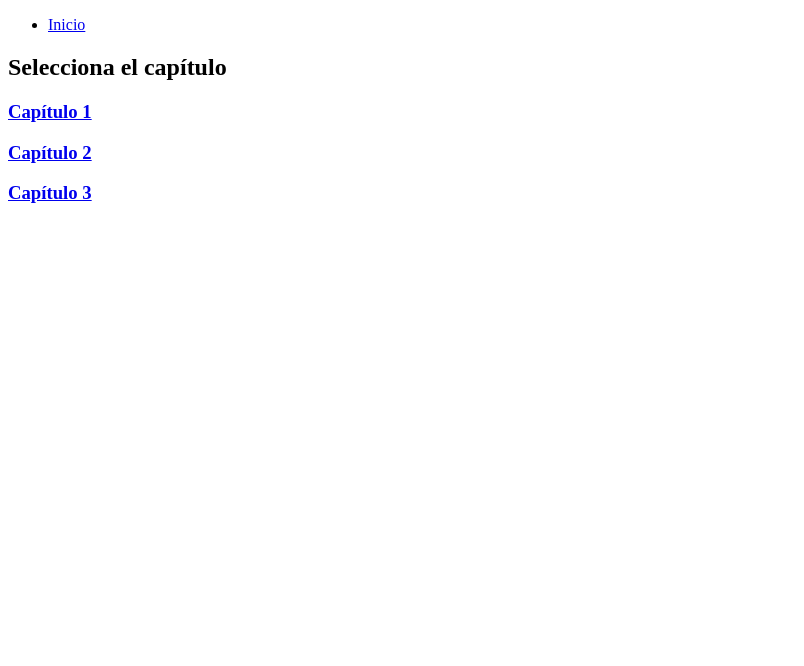
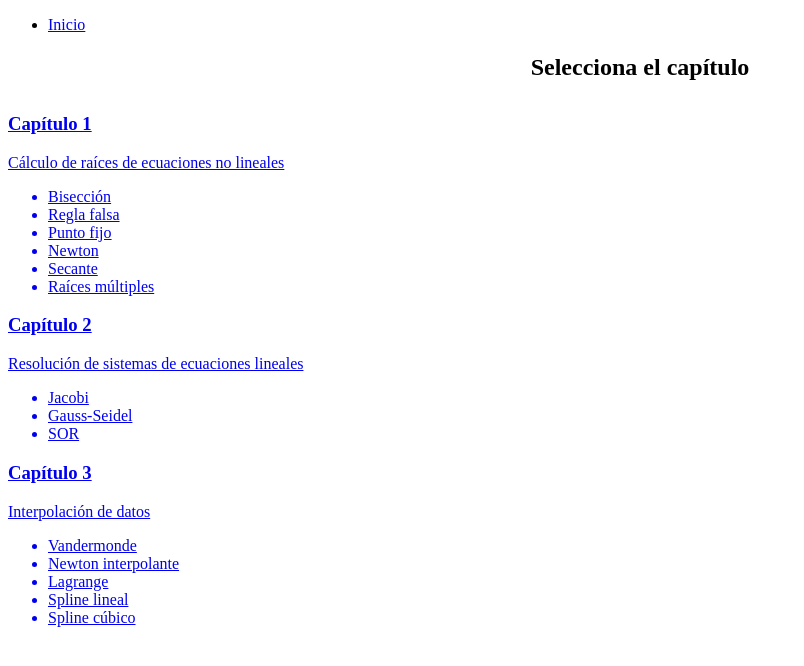
Before and after one commit to DavidLondo/NumericalAnalysisFinal, a Flask app: page /inicio in a window 1280 px wide. Shown: the top 666 px of the page, without its empty margins (0-804 px from the left). Run offline with Flask 3, Linux system fonts and the light colour scheme.

Commit message:
style(home-cards): standardize card sizes and improve hover effects

```diff
--- a/src/templates/home.html
+++ b/src/templates/home.html
@@ -4,8 +4,45 @@
 {% block title %}Inicio{% endblock %}
 
 {% block content %}
-    <h2>Selecciona el capítulo</h2>
-    <h3><a href="{{ url_for('capitulo_1') }}">Capítulo 1</a></h3>
-    <h3><a href="{{ url_for('capitulo_2') }}">Capítulo 2</a></h3>
-    <h3><a href="{{ url_for('capitulo_3') }}">Capítulo 3</a></h3>
+    <h2 style="text-align:center; margin-bottom: 2rem;">Selecciona el capítulo</h2>
+    <div class="cards-container">
+        <a href="{{ url_for('capitulo_1') }}" class="card-link">
+            <div class="card">
+                <h3>Capítulo 1</h3>
+                <p class="subtitle">Cálculo de raíces de ecuaciones no lineales</p>
+                <ul>
+                    <li>Bisección</li>
+                    <li>Regla falsa</li>
+                    <li>Punto fijo</li>
+                    <li>Newton</li>
+                    <li>Secante</li>
+                    <li>Raíces múltiples</li>
+                </ul>
+            </div>
+        </a>
+        <a href="{{ url_for('capitulo_2') }}" class="card-link">
+            <div class="card">
+                <h3>Capítulo 2</h3>
+                <p class="subtitle">Resolución de sistemas de ecuaciones lineales</p>
+                <ul>
+                    <li>Jacobi</li>
+                    <li>Gauss-Seidel</li>
+                    <li>SOR</li>
+                </ul>
+            </div>
+        </a>
+        <a href="{{ url_for('capitulo_3') }}" class="card-link">
+            <div class="card">
+                <h3>Capítulo 3</h3>
+                <p class="subtitle">Interpolación de datos</p>
+                <ul>
+                    <li>Vandermonde</li>
+                    <li>Newton interpolante</li>
+                    <li>Lagrange</li>
+                    <li>Spline lineal</li>
+                    <li>Spline cúbico</li>
+                </ul>
+            </div>
+        </a>
+    </div>
 {% endblock %}
```
